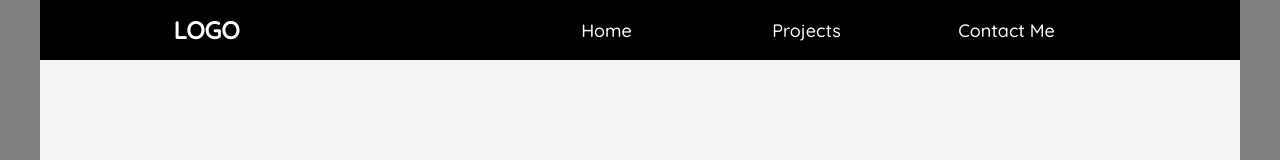
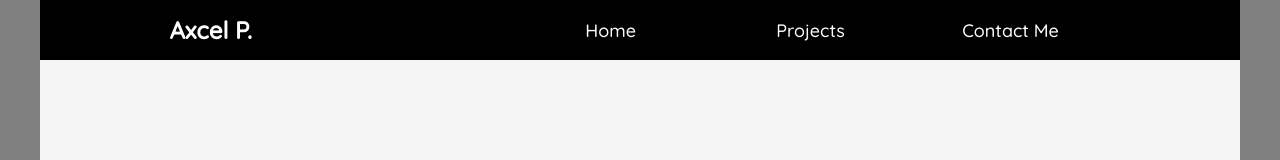
Before and after one commit to Leonel-Padilla2/portfolio, a React (Create React App) app: page / in a window 1280 px wide. Shown: the top 160 px of the page. Built offline with nearby package versions, Linux system fonts and the light colour scheme.

Commit message:
feat: adding click listeres at navbar items in order to disappear when an item gets clicked on mobile devices.

```diff
--- a/src/components/NavBar/NavBar.css
+++ b/src/components/NavBar/NavBar.css
@@ -15,6 +15,7 @@
 
 .navbar-container h2 {
   color: var(--font-color);
+  cursor: pointer;
 }
 
 .list-container {
--- a/src/components/NavBar/NavBar.jsx
+++ b/src/components/NavBar/NavBar.jsx
@@ -1,21 +1,40 @@
 import React from 'react'
 import { useState } from 'react'
 import menuLogo from  '../../images/menu-logo.png'
-import { Link } from 'react-router-dom'
+import { Link, useNavigate } from 'react-router-dom'
 import './NavBar.css'
+
+const navBarRoutes = [
+  {
+    route : '/',
+    title :'Home'
+  },
+  {
+    route : '/projects',
+    title :'Projects'
+  },
+  {
+    route : '/contact',
+    title :'Contact Me'
+  }
+
+]
 
 const NavBar = () => {
   const [activated, setActivated] = useState(false)
+  const navigate = useNavigate()
 
   const toggleActive = () => {
-    setActivated(curreent => !curreent)
+    if (window.innerWidth <= 600){
+      setActivated(curreent => !curreent)
+    }
   }
 
-
   return (
-    <header className={`navbar-container ${activated ? 'active' : ''}`}>
-
-      <h2>LOGO</h2>
+    <header className={`navbar-container ${activated && 'active'}`}>
+      <h2 onClick={()=> navigate('/')}>
+        Axcel P.
+      </h2>
 
       <button
         className='navbar-displayer'
@@ -26,26 +45,18 @@ const NavBar = () => {
 
       <nav className='list-container'>
         <ul className='items-list'>
-          <Link
-            className='navbar-link'
-            to='/'
-          >
-            <li className='navbar-item'>Home</li>
-          </Link>
-
-          <Link
-            className='navbar-link'
-            to='/projects'
-          >
-            <li className='navbar-item'>Projects</li>
-          </Link>
-
-          <Link
-            className='navbar-link'
-            to='/contact'
-          >
-            <li className='navbar-item'>Contact Me</li>
-          </Link>
+          {
+            navBarRoutes.map(({title, route}) =>
+            <Link
+              key={route}
+              onClick={toggleActive}
+              className='navbar-link'
+              to={route}
+            >
+              <li className='navbar-item'>{title}</li>
+            </Link>
+            )
+          }
         </ul>
       </nav>
 
```
